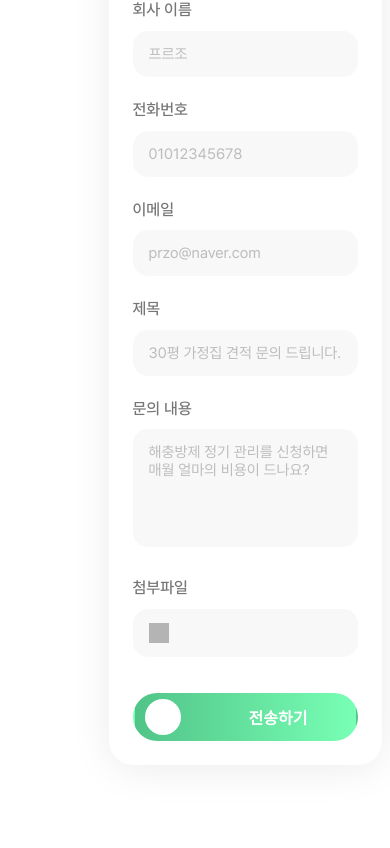
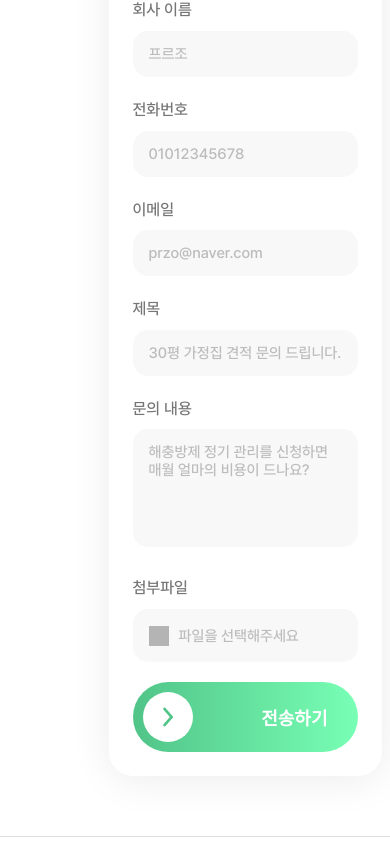
Before and after one commit to FillDDak/przo, a React (Vite) app in the folder front-end/: page / in a window 390 px wide. Shown: the part 4853-5701 px from the top of the page. Built offline with nearby package versions, Linux system fonts and the light colour scheme; grey boxes are pictures that could not be loaded.

Commit message:
home 완성, TODO: 반응형, 디테일

```diff
--- a/front-end/src/components/Footer.css
+++ b/front-end/src/components/Footer.css
@@ -1,6 +1,7 @@
 .footer {
   background-color: #fff;
   width: 100%;
+  border-top: 1px solid #dddddd;
 }
 
 .footer__container {
--- a/front-end/src/components/Header.css
+++ b/front-end/src/components/Header.css
@@ -6,12 +6,16 @@
   height: 90px;
   background-color: transparent;
   z-index: 1000;
-  transition: background-color 0.3s ease;
+  transition: background-color 0.3s ease, transform 0.3s ease;
 }
 
 .header--scrolled {
   background-color: rgba(50, 50, 50, 0.5);
   box-shadow: 0 2px 10px rgba(0, 0, 0, 0.1);
+}
+
+.header--hidden {
+  transform: translateY(-100%);
 }
 
 .header__container {
--- a/front-end/src/components/Header.jsx
+++ b/front-end/src/components/Header.jsx
@@ -11,17 +11,32 @@ const Header = ({ variant = "default" }) => {
   const isSubPage = ["/about", "/service", "/qna", "/reviews"].includes(location.pathname);
   const [isMenuOpen, setIsMenuOpen] = useState(false);
   const [isScrolled, setIsScrolled] = useState(false);
+  const [isVisible, setIsVisible] = useState(true);
+  const [lastScrollY, setLastScrollY] = useState(0);
 
   useEffect(() => {
     const handleScroll = () => {
-      setIsScrolled(window.scrollY > 50);
+      const currentScrollY = window.scrollY;
+
+      setIsScrolled(currentScrollY > 50);
+
+      // 스크롤 방향 감지
+      if (currentScrollY < lastScrollY) {
+        // 스크롤 올릴 때 - 헤더 보이기
+        setIsVisible(true);
+      } else if (currentScrollY > lastScrollY && currentScrollY > 100) {
+        // 스크롤 내릴 때 (100px 이상) - 헤더 숨기기
+        setIsVisible(false);
+      }
+
+      setLastScrollY(currentScrollY);
     };
 
     window.addEventListener("scroll", handleScroll);
     return () => {
       window.removeEventListener("scroll", handleScroll);
     };
-  }, []);
+  }, [lastScrollY]);
 
   const toggleMenu = () => {
     setIsMenuOpen(!isMenuOpen);
@@ -32,7 +47,7 @@ const Header = ({ variant = "default" }) => {
   };
 
   return (
-    <header className={`header ${isScrolled ? "header--scrolled" : ""} ${isAdmin ? "header--admin" : ""}`}>
+    <header className={`header ${isScrolled ? "header--scrolled" : ""} ${isAdmin ? "header--admin" : ""} ${!isVisible ? "header--hidden" : ""}`}>
       <div className="header__container">
         <Link to="/" className="header__logo">
           <img src={isAdmin ? logoGreenGradation : isSubPage ? logoGreen : logoWhite} alt="PRZO" />
--- a/front-end/src/pages/Home.css
+++ b/front-end/src/pages/Home.css
@@ -893,6 +893,7 @@
   border: none;
   font-family: 'Pretendard', -apple-system, BlinkMacSystemFont, sans-serif;
   font-size: 15px;
+  font-weight: 500;
   color: #1f1f1f;
   background-color: #f8f8f8;
   border-radius: 15px;
@@ -929,7 +930,10 @@
 
 .home__section7-file-label {
   display: inline-flex;
+  flex-direction: row;
+  flex-wrap: nowrap;
   align-items: center;
+  gap: 10px;
   padding: 14px 16px;
   cursor: pointer;
   color: #767676;
@@ -939,37 +943,73 @@
 }
 
 .home__section7-file-label img {
+  display: inline-block;
   width: 20px;
   height: 20px;
+  min-width: 20px;
+  flex-shrink: 0;
+  align-self: center;
+  vertical-align: middle;
   filter: brightness(0) saturate(100%) invert(81%) sepia(0%) saturate(0%) hue-rotate(166deg) brightness(91%) contrast(87%);
+}
+
+.home__section7-file-name {
+  font-size: 15px;
+  color: #bcbcbc;
+  line-height: 20px;
+  overflow: hidden;
+  text-overflow: ellipsis;
+  white-space: nowrap;
+  margin-left: 10px;
 }
 
 .home__section7-submit {
   position: relative;
-  display: inline-flex;
+  display: flex;
   align-items: center;
-  justify-content: center;
+  width: 170px;
+  height: 70px;
   background: linear-gradient(90deg, #51c488 0%, #78ffb5 100%);
   color: #fff;
-  font-size: 16px;
+  font-size: 18px;
   font-weight: 600;
-  padding: 10px;
-  padding-left: 32px;
-  padding-right: 10px;
-  border: 2px solid transparent;
+  padding: 8px 10px;
+  border: none;
   border-radius: 50px;
   cursor: pointer;
   margin-top: 16px;
-  transition: all 0.3s ease;
   overflow: hidden;
+  transition: color 0.4s ease;
+  box-shadow: none;
+  outline: none;
+}
+
+.home__section7-submit::before {
+  content: '';
+  position: absolute;
+  top: 0;
+  left: 0;
+  right: 0;
+  bottom: 0;
+  border-radius: 50px;
+  padding: 4px;
+  background: linear-gradient(90deg, #51c488 0%, #78ffb5 100%);
+  -webkit-mask: linear-gradient(#fff 0 0) content-box, linear-gradient(#fff 0 0);
+  mask: linear-gradient(#fff 0 0) content-box, linear-gradient(#fff 0 0);
+  -webkit-mask-composite: xor;
+  mask-composite: exclude;
+  opacity: 0;
+  transition: opacity 0.4s ease;
 }
 
 .home__section7-submit:hover {
   background: #fff;
-  border-color: #51c488;
+  box-shadow: inset 0 4px 12px rgba(0, 0, 0, 0.1);
   color: #51c488;
-  padding-left: 10px;
-  padding-right: 32px;
+}
+
+.home__section7-submit:hover::before {
+  opacity: 1;
 }
 
 .home__section7-submit-icon {
@@ -978,35 +1018,36 @@
   display: flex;
   align-items: center;
   justify-content: center;
-  width: 36px;
-  height: 36px;
+  width: 50px;
+  height: 50px;
   background: #fff;
   border-radius: 50%;
-  transition: all 0.3s ease;
+  transition: left 0.4s ease, background 0.4s ease;
 }
 
 .home__section7-submit:hover .home__section7-submit-icon {
-  left: calc(100% - 46px);
-  background: #51c488;
+  left: calc(100% - 60px);
+  background: linear-gradient(90deg, #51c488 0%, #78ffb5 100%);
 }
 
-.home__section7-submit-icon svg {
-  stroke: #51c488;
-  transition: stroke 0.3s ease;
+.home__section7-submit-icon img {
+  width: 20px;
+  height: 20px;
+  transition: filter 0.4s ease;
 }
 
-.home__section7-submit:hover .home__section7-submit-icon svg {
-  stroke: #fff;
+.home__section7-submit:hover .home__section7-submit-icon img {
+  filter: brightness(0) invert(1);
 }
 
 .home__section7-submit-text {
-  margin-left: 44px;
-  transition: all 0.3s ease;
+  position: absolute;
+  right: 30px;
+  transition: all 0.4s ease;
 }
 
 .home__section7-submit:hover .home__section7-submit-text {
-  margin-left: 0;
-  margin-right: 44px;
+  right: calc(100% - 95px);
 }
 
 .home__content {
--- a/front-end/src/pages/Home.jsx
+++ b/front-end/src/pages/Home.jsx
@@ -1,4 +1,5 @@
 import { useState } from "react";
+import { useNavigate } from "react-router-dom";
 import "./Home.css";
 import banner1 from "../assets/image/banner1.png";
 
@@ -44,11 +45,19 @@ import section6Pest from "../assets/section6-banner/section6-pest.png";
 import kakaoIcon from "../assets/section7-icon/section7-icon-kakao.svg";
 import telIcon from "../assets/section7-icon/section7-icon-tel.svg";
 import fileIcon from "../assets/section7-icon/section7-icon-file.svg";
+import arrowIcon from "../assets/section7-icon/section7-icon-arrow.svg";
 
 const Home = () => {
+  const navigate = useNavigate();
   const [activeGalleryIndex, setActiveGalleryIndex] = useState(0);
   const [pestIndex, setPestIndex] = useState(0);
   const [isMosaic, setIsMosaic] = useState(true);
+  const [fileName, setFileName] = useState("");
+
+  const handleFileChange = (e) => {
+    const file = e.target.files[0];
+    setFileName(file ? file.name : "");
+  };
 
   // 섹션 2 갤러리 데이터
   const galleries1 = [
@@ -318,7 +327,7 @@ const Home = () => {
                 쾌적하고 안전한 환경을 위해서는 단순한 청소를 넘어선 전문적인
                 방역 관리가 필요합니다.
               </p>
-              <button className="home__section3-btn">자세히 보기</button>
+              <button className="home__section3-btn" onClick={() => navigate("/reviews")}>자세히 보기</button>
             </div>
 
             <div className="home__section3-icons">
@@ -547,17 +556,18 @@ const Home = () => {
                 <div className="home__section7-form-group home__section7-form-group--full">
                   <label>첨부파일</label>
                   <div className="home__section7-file-input">
-                    <input type="file" id="contactFile" />
+                    <input type="file" id="contactFile" onChange={handleFileChange} />
                     <label htmlFor="contactFile" className="home__section7-file-label">
                       <img src={fileIcon} alt="첨부파일" />
+                      <span className="home__section7-file-name">
+                        {fileName || "파일을 선택해주세요"}
+                      </span>
                     </label>
                   </div>
                 </div>
                 <button type="submit" className="home__section7-submit">
                   <span className="home__section7-submit-icon">
-                    <svg width="16" height="16" viewBox="0 0 24 24" fill="none">
-                      <path d="M9 18l6-6-6-6" stroke="currentColor" strokeWidth="2.5" strokeLinecap="round" strokeLinejoin="round"/>
-                    </svg>
+                    <img src={arrowIcon} alt="전송" />
                   </span>
                   <span className="home__section7-submit-text">전송하기</span>
                 </button>
```
Also changed, not shown: front-end/src/assets/section7-icon/section7-icon-arrow.svg (added).
